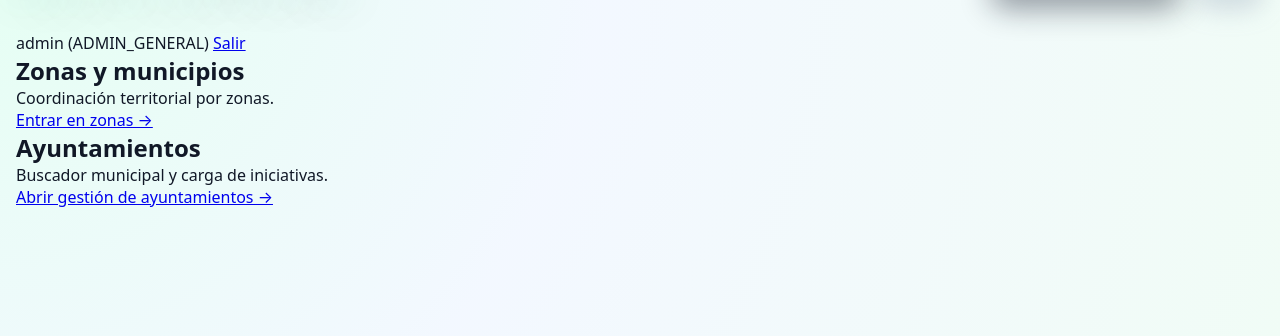
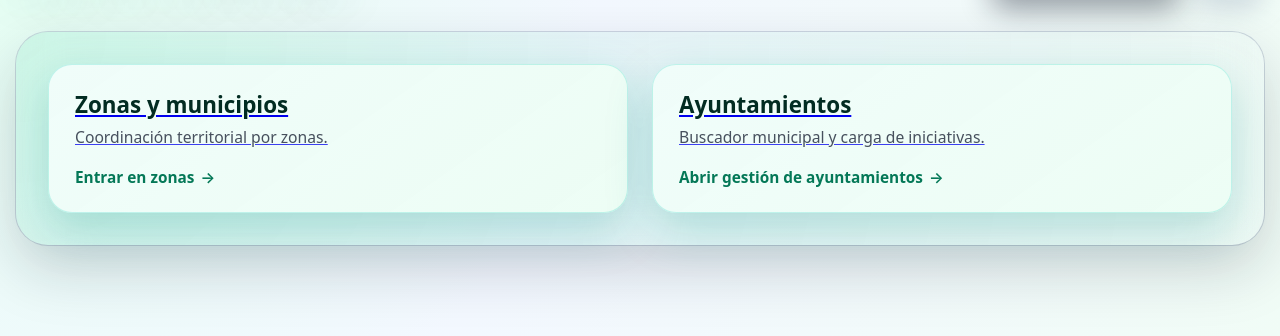
Before and after one commit to AltoVinalopo/ZonaAltoVinalopo, a Flask app: page /ayuntamientos/panel in a window 1280 px wide. Shown: the part 71-407 px from the top of the page. Run offline with Flask 3, Linux system fonts and the light colour scheme; a user stored in the database is signed in.

Commit message:
Update panel.html

```diff
--- a/templates/panel.html
+++ b/templates/panel.html
@@ -1,21 +1,34 @@
 {% extends "base.html" %}
+
+{% block title %}Panel de coordinación{% endblock %}
+{% block header_title %}Panel de coordinación{% endblock %}
+
 {% block body %}
+  <section class="glass-wrapper">
+    <div class="cards-row">
+      <!-- Card ZONAS -->
+      <a class="panel-card" href="{{ url_for('zonas.index') }}">
+        <h2 class="panel-title">Zonas y municipios</h2>
+        <p class="panel-subtitle">
+          Coordinación territorial por zonas.
+        </p>
+        <div class="panel-link">
+          <span>Entrar en zonas</span>
+          <span>→</span>
+        </div>
+      </a>
 
-<div class="top-buttons">
-    <span class="btn-small">{{ usuario.username }} ({{ usuario.role }})</span>
-    <a class="btn-small" href="/auth/logout">Salir</a>
-</div>
-
-<div class="card-panel">
-    <h2>Zonas y municipios</h2>
-    <p>Coordinación territorial por zonas.</p>
-    <a class="btn-green" href="/zonas/">Entrar en zonas →</a>
-</div>
-
-<div class="card-panel">
-    <h2>Ayuntamientos</h2>
-    <p>Buscador municipal y carga de iniciativas.</p>
-    <a class="btn-green" href="/ayuntamientos/">Abrir gestión de ayuntamientos →</a>
-</div>
-
+      <!-- Card AYUNTAMIENTOS -->
+      <a class="panel-card" href="{{ url_for('aytos.panel') }}">
+        <h2 class="panel-title">Ayuntamientos</h2>
+        <p class="panel-subtitle">
+          Buscador municipal y carga de iniciativas.
+        </p>
+        <div class="panel-link">
+          <span>Abrir gestión de ayuntamientos</span>
+          <span>→</span>
+        </div>
+      </a>
+    </div>
+  </section>
 {% endblock %}
```
